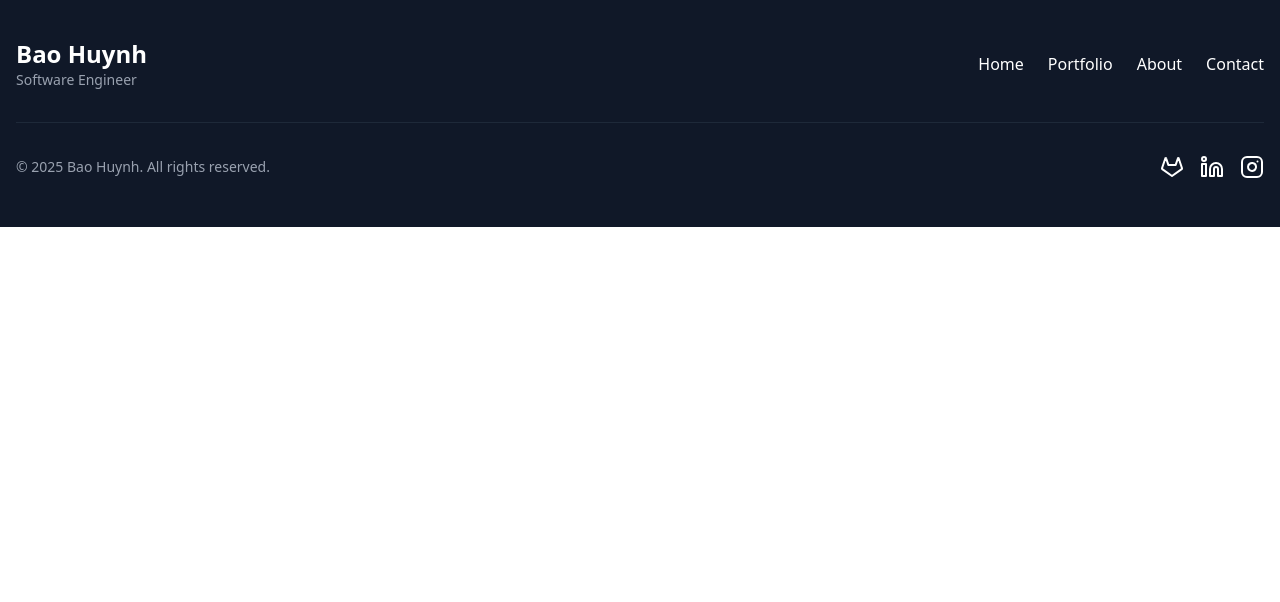
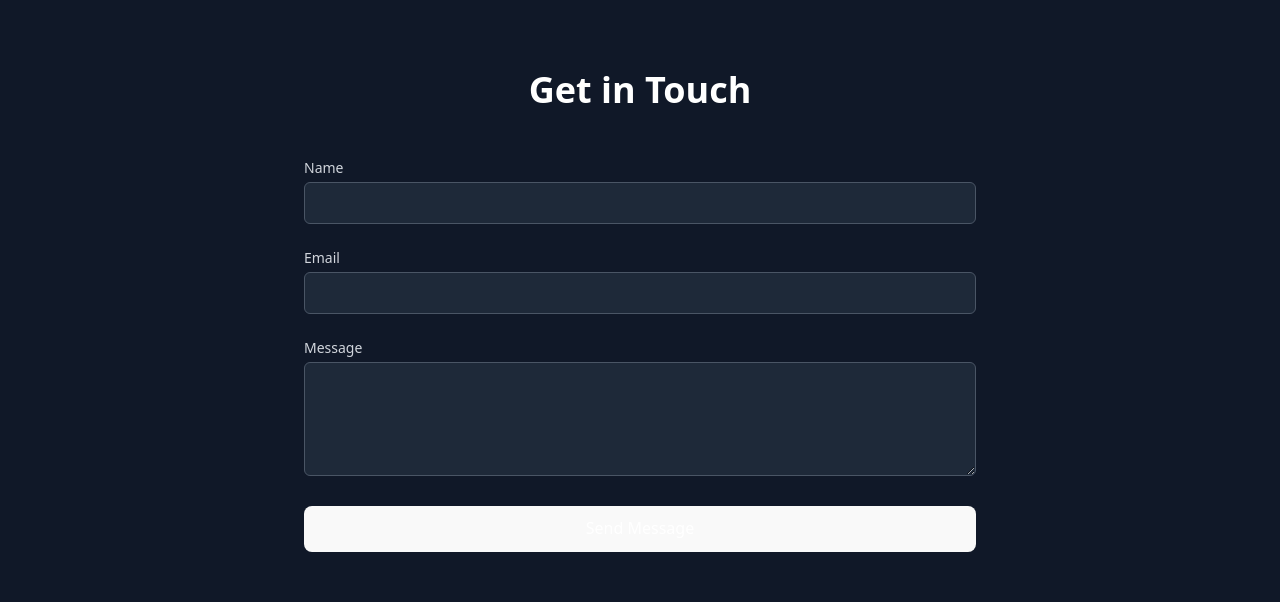
Before and after one commit to BaoHuynh888/Portfolio-Website, a React (Vite) app: page / in a window 1280 px wide. Shown: the part 2731-3333 px from the top of the page. Before the commit the page ends 2958 px from the top, so only its background shows below. Built offline with nearby package versions, Linux system fonts and the light colour scheme.

Commit message:
contact name

```diff
--- a/src/App.tsx
+++ b/src/App.tsx
@@ -2,7 +2,7 @@ import Header from "./components/header"
 import Hero from "./components/hero"
 import Portfolio from "./components/portfolio"
 import About from "./components/about"
-import Contact from "./components/contact"
+import Contact from "./components/contact1"
 import Footer from "./components/footer"
 
 export default function Home() {
--- /dev/null
+++ b/src/components/contact1.tsx
@@ -0,0 +1,157 @@
+"use client"
+
+import { useState } from "react"
+import { motion, AnimatePresence } from "framer-motion"
+import type React from "react"
+
+const Contact = () => {
+  const [formData, setFormData] = useState({
+    name: "",
+    email: "",
+    message: "",
+  })
+  const [isSubmitted, setIsSubmitted] = useState(false)
+
+  const handleChange = (e: React.ChangeEvent<HTMLInputElement | HTMLTextAreaElement>) => {
+    const { name, value } = e.target
+    setFormData((prevData) => ({
+      ...prevData,
+      [name]: value,
+    }))
+  }
+
+  const handleSubmit = async (e: React.FormEvent<HTMLFormElement>) => {
+  e.preventDefault();
+
+  try {
+    const response = await fetch("https://formspree.io/f/xldlweyr", {
+      method: "POST",
+      headers: {
+        "Content-Type": "application/json",
+      },
+      body: JSON.stringify({
+        name: formData.name,
+        email: formData.email,
+        message: formData.message,
+  }),
+    });
+
+    if (response.ok) {
+      setFormData({ name: "", email: "", message: "" });
+      setIsSubmitted(true);
+      setTimeout(() => setIsSubmitted(false), 3000);
+    } else {
+      console.error("Form submission failed.");
+    }
+  } catch (error) {
+    console.error("An error occurred:", error);
+  }
+};
+
+  const formVariants = {
+    hidden: { opacity: 0, y: 50 },
+    visible: {
+      opacity: 1,
+      y: 0,
+      transition: {
+        type: "spring" as const,
+        stiffness: 100,
+        damping: 15,
+      },
+    },
+  }
+
+  const inputVariants = {
+    focus: { scale: 1.02, transition: { duration: 0.2 } },
+  }
+
+  return (
+    <section id="contact" className="py-20 bg-gray-900">
+      <div className="container mx-auto px-4">
+        <motion.h2
+          className="text-4xl font-bold mb-12 text-center text-white"
+          initial={{ opacity: 0, y: -20 }}
+          whileInView={{ opacity: 1, y: 0 }}
+          transition={{ duration: 0.5 }}
+        >
+          Get in Touch
+        </motion.h2>
+        <div className="max-w-2xl mx-auto">
+          <motion.form
+            variants={formVariants}
+            initial="hidden"
+            whileInView="visible"
+            viewport={{ once: true, amount: 0.2 }}
+            onSubmit={handleSubmit}
+            className="space-y-6"
+          >
+            <motion.div variants={inputVariants} whileFocus="focus">
+              <label htmlFor="name" className="block text-sm font-medium text-gray-300 mb-1">
+                Name
+              </label>
+              <input
+                type="text"
+                id="name"
+                name="name"
+                value={formData.name}
+                onChange={handleChange}
+                required
+                className="w-full px-4 py-2 border border-gray-600 rounded-md focus:ring-2 focus:ring-blue-500 focus:border-transparent bg-gray-800 text-white placeholder-gray-400"
+              />
+            </motion.div>
+            <motion.div variants={inputVariants} whileFocus="focus">
+              <label htmlFor="email" className="block text-sm font-medium text-gray-300 mb-1">
+                Email
+              </label>
+              <input
+                type="email"
+                id="email"
+                name="email"
+                value={formData.email}
+                onChange={handleChange}
+                required
+                className="w-full px-4 py-2 border border-gray-600 rounded-md focus:ring-2 focus:ring-blue-500 focus:border-transparent bg-gray-800 text-white placeholder-gray-400"
+              />
+            </motion.div>
+            <motion.div variants={inputVariants} whileFocus="focus">
+              <label htmlFor="message" className="block text-sm font-medium text-gray-300 mb-1">
+                Message
+              </label>
+              <textarea
+                id="message"
+                name="message"
+                value={formData.message}
+                onChange={handleChange}
+                required
+                rows={4}
+                className="w-full px-4 py-2 border border-gray-600 rounded-md focus:ring-2 focus:ring-blue-500 focus:border-transparent bg-gray-800 text-white placeholder-gray-400"
+              ></textarea>
+            </motion.div>
+            <motion.button
+              type="submit"
+              whileHover={{ scale: 1.05 }}
+              whileTap={{ scale: 0.95 }}
+              className="w-full bg-blue-600 text-white px-8 py-3 rounded-full text-lg font-semibold hover:bg-blue-700 transition duration-300"
+            >
+              Send Message
+            </motion.button>
+          </motion.form>
+          <AnimatePresence>
+            {isSubmitted && (
+              <motion.div
+                initial={{ opacity: 0, y: 20 }}
+                animate={{ opacity: 1, y: 0 }}
+                exit={{ opacity: 0, y: -20 }}
+                className="mt-4 p-4 bg-green-900 text-green-300 rounded-md border border-green-700"
+              >
+                Thank you for your message! We'll get back to you soon.
+              </motion.div>
+            )}
+          </AnimatePresence>
+        </div>
+      </div>
+    </section>
+  )
+}
+
+export default Contact
--- a/src/page.tsx
+++ b/src/page.tsx
@@ -2,7 +2,7 @@ import Header from "./components/header"
 import Hero from "./components/hero"
 import Portfolio from "./components/portfolio"
 import About from "./components/about"
-import Contact from "./components/contact"
+import Contact from "./components/contact1"
 import Footer from "./components/footer"
 
 export default function Home() {
```
